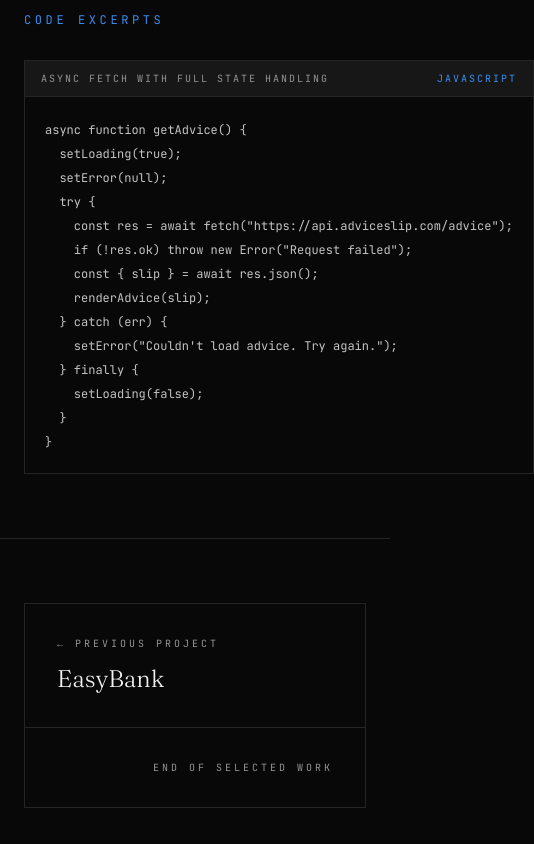
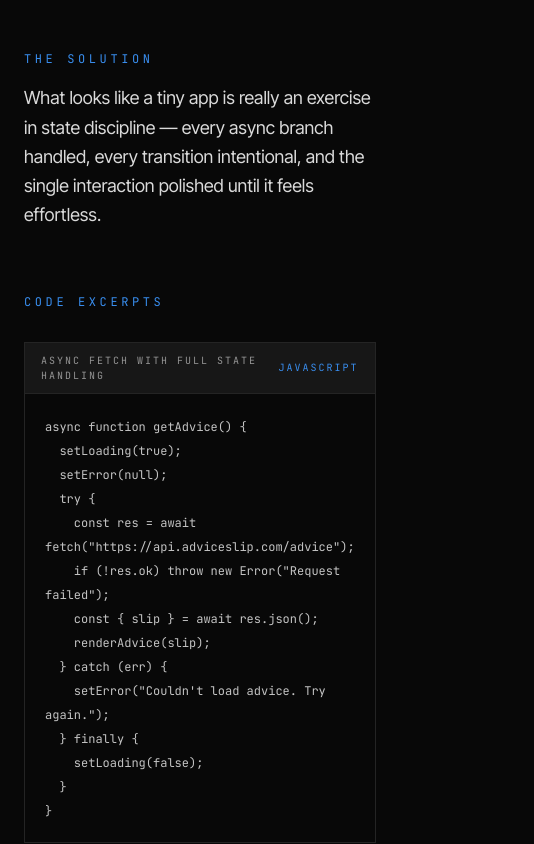
Before and after one commit to Fejiro001/fejiro-portfolio, a React (Vite) app: page /work/advice-generator in a window 390 px wide. Shown: the part 2500-3344 px from the top of the page, 534 px wide, since content can reach past the window. Built offline with nearby package versions, Linux system fonts and the light colour scheme; no server answers.

Commit message:
Refactor narrative variable in WorkDetail for clarity; update project details in Currently and enhance CodeBlock styling

```diff
--- a/src/components/CodeBlock.jsx
+++ b/src/components/CodeBlock.jsx
@@ -10,7 +10,7 @@ export default function CodeBlock({ label, language, code }) {
         </span>
       </div>
       <pre className="overflow-x-auto p-5 md:p-6 bg-background">
-        <code className="font-mono text-xs md:text-sm leading-relaxed text-foreground/80">
+        <code className="font-mono text-xs md:text-sm leading-relaxed text-foreground/80 text-wrap">
           {code}
         </code>
       </pre>
--- a/src/components/Currently.jsx
+++ b/src/components/Currently.jsx
@@ -11,7 +11,7 @@ const items = [
   },
   {
     label: "Exploring",
-    text: "TypeScript and scalable frontend architecture."
+    text: "TypeScript and AWS."
   },
   {
     label: "Based in",
--- a/src/data/projects.js
+++ b/src/data/projects.js
@@ -24,57 +24,129 @@ export const projects = [
         {
           title: "Enforcing scheduling rules",
           detail:
-            "Talks can't overlap in the same room, must sit inside the conference's date range, and must end after they start. I centralized those checks in the service layer so every create and update path validated against the same rules — the UI could never let an invalid schedule slip through."
+            "Talks can't overlap in the same room, must sit inside the conference's date range, and must end after they start. I centralized those checks in the service layer so every create and update path validated against the same rules, the UI could never let an invalid schedule slip through."
         },
         {
           title: "Layering without leakage",
           detail:
-            "A conference domain invites thick controllers. I kept the presentation layer thin by pushing logic into services and data access into repositories, so controllers only coordinated — which made the business rules testable and the codebase easier to extend."
+            "Conference systems get complicated quickly, which makes it easy for controllers to turn into a messy wall of code. To avoid that, I kept the controllers lightweight by moving core business logic and database calls into dedicated services. This made our business rules effortless to unit-test and kept the app easy to build on."
         },
         {
           title: "Personal schedules with auth",
           detail:
-            "Letting users save talks meant tying ASP.NET Core Identity to a SavedTalk join table, with a business rule preventing duplicates. The same identity system drove role-based access so admins and visitors saw exactly what they were allowed to."
+            "To let attendees save talks to their schedules, I linked ASP.NET Core Identity to a SavedTalk join table, adding logic to prevent users from double-saving the same session. I then used that same identity system to drive role-based permissions, keeping admin tools and general attendee views cleanly separated."
         }
       ],
       solution:
-        "The result is a platform that scales across its three audiences: visitors filter and browse schedules, registered users build personal agendas, and administrators get full CRUD with scheduling rules enforced at the source — all on a layered architecture that stays maintainable as the domain grows.",
+        "The end result is a platform built to serve three distinct groups: visitors can easily filter and browse sessions, logged-in users can curate custom schedules, and admins get complete control over schedule management with built-in rule validation. Under the hood, the layered structure keeps everything modular and easy to maintain as new features are added.",
       snippets: [
         {
-          label: "Room overlap validation (service layer)",
-          language: "csharp",
-          code: `public bool HasOverlap(int roomId, DateTime start, DateTime end, int? excludeId = null)
-{
-    return _context.Talks.Any(t =>
-        t.RoomId == roomId &&
-        (excludeId == null || t.Id != excludeId) &&
-        t.StartTime < end && start < t.EndTime);
-}
+          label: "Talk validation (service layer)",
+          language: "c#",
+          code: `private async Task ValidateTalkAsync(Talk talk, int? excludeTalkId)
+        {
+            Conference? conference = await _conferenceRepository.GetConferenceByIdAsync(talk.ConferenceId) ?? throw new ArgumentException("Conference does not exist.");
 
-public void CreateTalk(Talk talk)
-{
-    if (talk.EndTime <= talk.StartTime)
-        throw new ValidationException("End time must be after start time.");
-    if (HasOverlap(talk.RoomId, talk.StartTime, talk.EndTime))
-        throw new ValidationException("This room already has a talk at that time.");
-    _context.Talks.Add(talk);
-    _context.SaveChanges();
-}`
+            if (await _roomRepository.GetRoomByIdAsync(talk.RoomId) == null)
+            {
+                throw new ArgumentException("Room does not exist.");
+            }
+
+            if (await _speakerRepository.GetSpeakerByIdAsync(talk.SpeakerId) == null)
+            {
+                throw new ArgumentException("Speaker does not exist.");
+            }
+
+            if (await _trackRepository.GetTrackByIdAsync(talk.TrackId) == null)
+            {
+                throw new ArgumentException("Track does not exist.");
+            }
+
+            if (talk.EndDateTime <= talk.StartDateTime)
+            {
+                throw new ArgumentException("End date must be after start date.");
+            }
+
+            DateOnly talkStartDate = DateOnly.FromDateTime(talk.StartDateTime);
+            DateOnly talkEndDate = DateOnly.FromDateTime(talk.EndDateTime);
+
+            // Ensures a talk start and end date are within a conference start and end date
+            if (talkStartDate < conference.StartDate || talkEndDate > conference.EndDate)
+            {
+                throw new ArgumentException("Talk must occur within the conference dates.");
+            }
+
+            // Checks if a room is available
+            bool isRoomBooked = await _repository.IsRoomBookedAsync(
+                talk.RoomId,
+                talk.StartDateTime,
+                talk.EndDateTime,
+                excludeTalkId);
+
+            if (isRoomBooked)
+            {
+                throw new InvalidOperationException("The selected room is already booked during this time frame.");
+            }
+        }
+
+        // Create Talk
+        public async Task AddTalkAsync(Talk talk)
+        {
+            await ValidateTalkAsync(talk, null);
+
+            if (talk.IsKeynote)
+            {
+                await EnsureSingleKeynoteAsync(talk.ConferenceId, null);
+            }
+
+            await _repository.AddTalkAsync(talk);
+            await _repository.SaveChangesAsync();
+        }`
         },
         {
-          label: "Repository over EF Core",
-          language: "csharp",
-          code: `public class TalkRepository : ITalkRepository
-{
-    private readonly AppDbContext _ctx;
-    public TalkRepository(AppDbContext ctx) => _ctx = ctx;
+          label: "Get schedule with filtering (repository layer)",
+          language: "c#",
+          code: `public class TalkRepository
+    {
+        private readonly TechConfCentralContext _context;
+        public TalkRepository(TechConfCentralContext context)
+        {
+            _context = context;
+        }
 
-    public IEnumerable<Talk> GetByConference(int confId) =>
-        _ctx.Talks
-            .Include(t => t.Speaker)
-            .Include(t => t.Room)
-            .Where(t => t.ConferenceId == confId)
-            .ToList();
+        // Get Talks for Schedule with additional filtering
+        public async Task<List<Talk>> GetScheduleAsync(int conferenceId, int? day, int? trackId, int? roomId)
+        {
+            var query = TalksWithDetails()
+                .Where(t => t.ConferenceId == conferenceId);
+
+            if (day.HasValue)
+            {
+                DateOnly conferenceStart = await _context.Conferences
+                    .Where(c => c.Id == conferenceId)
+                    .Select(c => c.StartDate)
+                    .FirstAsync();
+
+                DateOnly selectedDate = conferenceStart.AddDays(day.Value - 1);
+
+                query = query.Where(t => DateOnly.FromDateTime(t.StartDateTime) == selectedDate);
+            }
+
+            if (trackId.HasValue)
+            {
+                query = query.Where(t => t.TrackId == trackId);
+            }
+
+            if (roomId.HasValue)
+            {
+                query = query.Where(t => t.RoomId == roomId); ;
+            }
+
+            return await query
+                .OrderBy(t => t.StartDateTime)
+                .AsNoTracking()
+                .ToListAsync();
+        }
 }`
         }
       ]
@@ -123,7 +195,7 @@ public void CreateTalk(Talk talk)
       snippets: [
         {
           label: "LINQ — suspects scoped to a case",
-          language: "csharp",
+          language: "c#",
           code: `public IEnumerable<Suspect> GetSuspectsForCase(int caseId) =>
     _suspects
         .Where(s => s.CaseId == caseId)
@@ -284,7 +356,7 @@ public IActionResult SuspectsByCase(int caseId) =>
       snippets: [
         {
           label: "Controller with explicit status codes",
-          language: "csharp",
+          language: "c#",
           code: `[HttpPatch("{id}/status")]
 public async Task<IActionResult> UpdateStatus(int id, [FromBody] StatusUpdateDto dto)
 {
@@ -303,7 +375,7 @@ public async Task<IActionResult> AssociateSkill(int id, [FromBody] SkillDto dto)
         },
         {
           label: "Entity-to-DTO mapping (BLL)",
-          language: "csharp",
+          language: "c#",
           code: `public static Application ToEntity(this ApplicationCreateDto dto)
 {
     return new Application
--- a/src/pages/WorkDetail.jsx
+++ b/src/pages/WorkDetail.jsx
@@ -58,7 +58,7 @@ export default function WorkDetail() {
   }
 
   const { prev, next } = getAdjacentProjects(slug);
-  const n = project.narrative;
+  const narr = project.narrative;
 
   return (
     <div className="relative min-h-screen bg-background text-foreground">
@@ -232,8 +232,8 @@ export default function WorkDetail() {
               </div>
               <div className="md:col-span-9 space-y-16">
                 {[
-                  { label: "The Problem", text: n.problem },
-                  { label: "The Approach", text: n.approach }
+                  { label: "The Problem", text: narr.problem },
+                  { label: "The Approach", text: narr.approach }
                 ].map((sec) => (
                   <motion.div
                     key={sec.label}
@@ -260,7 +260,7 @@ export default function WorkDetail() {
                     Technical Hurdles
                   </p>
                   <div className="grid gap-px bg-border border border-border">
-                    {n.hurdles.map((h, i) => (
+                    {narr.hurdles.map((h, i) => (
                       <div
                         key={h.title}
                         className="bg-background p-6 md:p-8 flex gap-6">
@@ -290,7 +290,7 @@ export default function WorkDetail() {
                     The Solution
                   </p>
                   <p className="text-lg md:text-xl leading-relaxed text-foreground/90 max-w-3xl">
-                    {n.solution}
+                    {narr.solution}
                   </p>
                 </motion.div>
 
@@ -304,7 +304,7 @@ export default function WorkDetail() {
                     Code Excerpts
                   </p>
                   <div className="space-y-6">
-                    {n.snippets.map((s) => (
+                    {narr.snippets.map((s) => (
                       <CodeBlock
                         key={s.label}
                         label={s.label}
```
